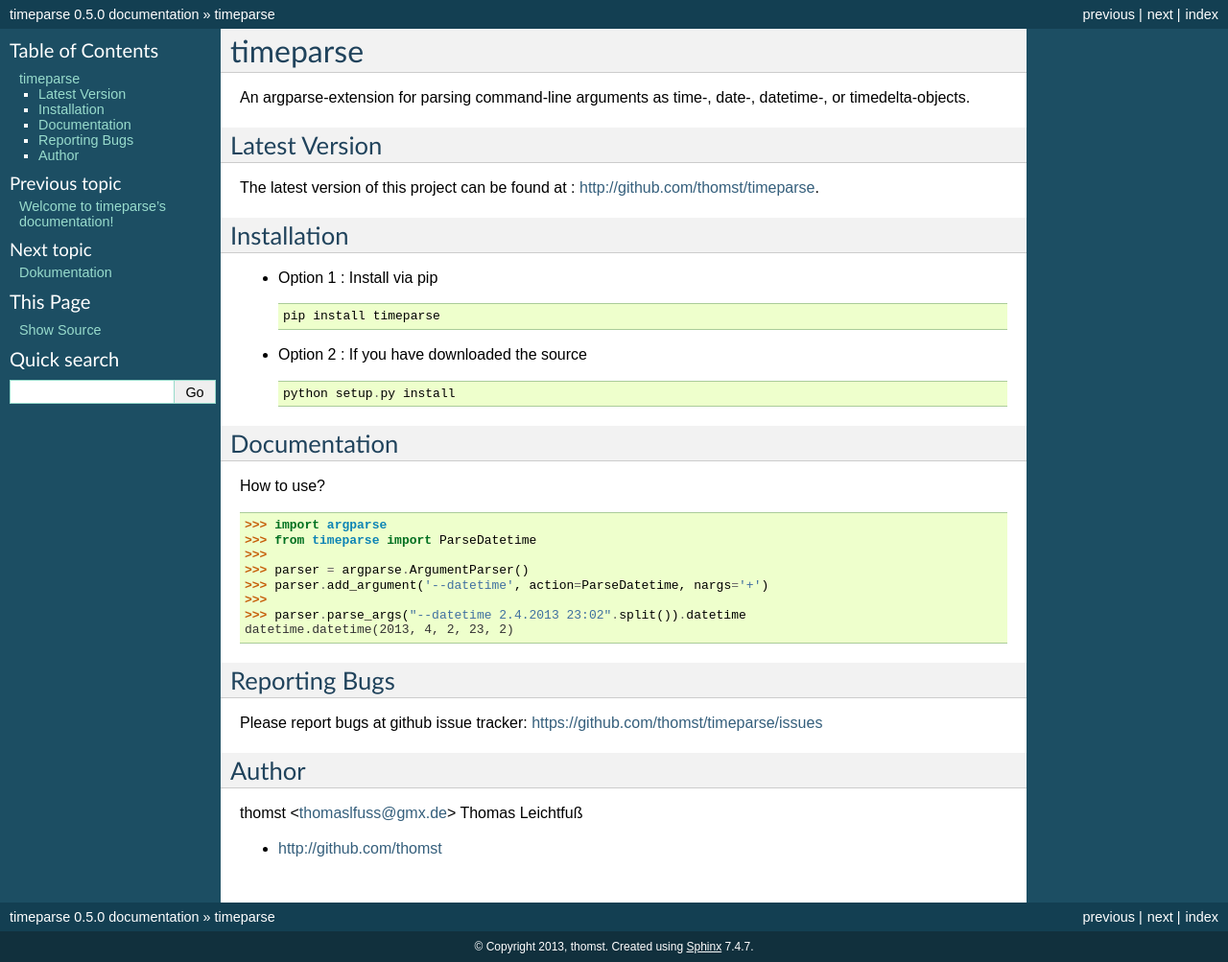
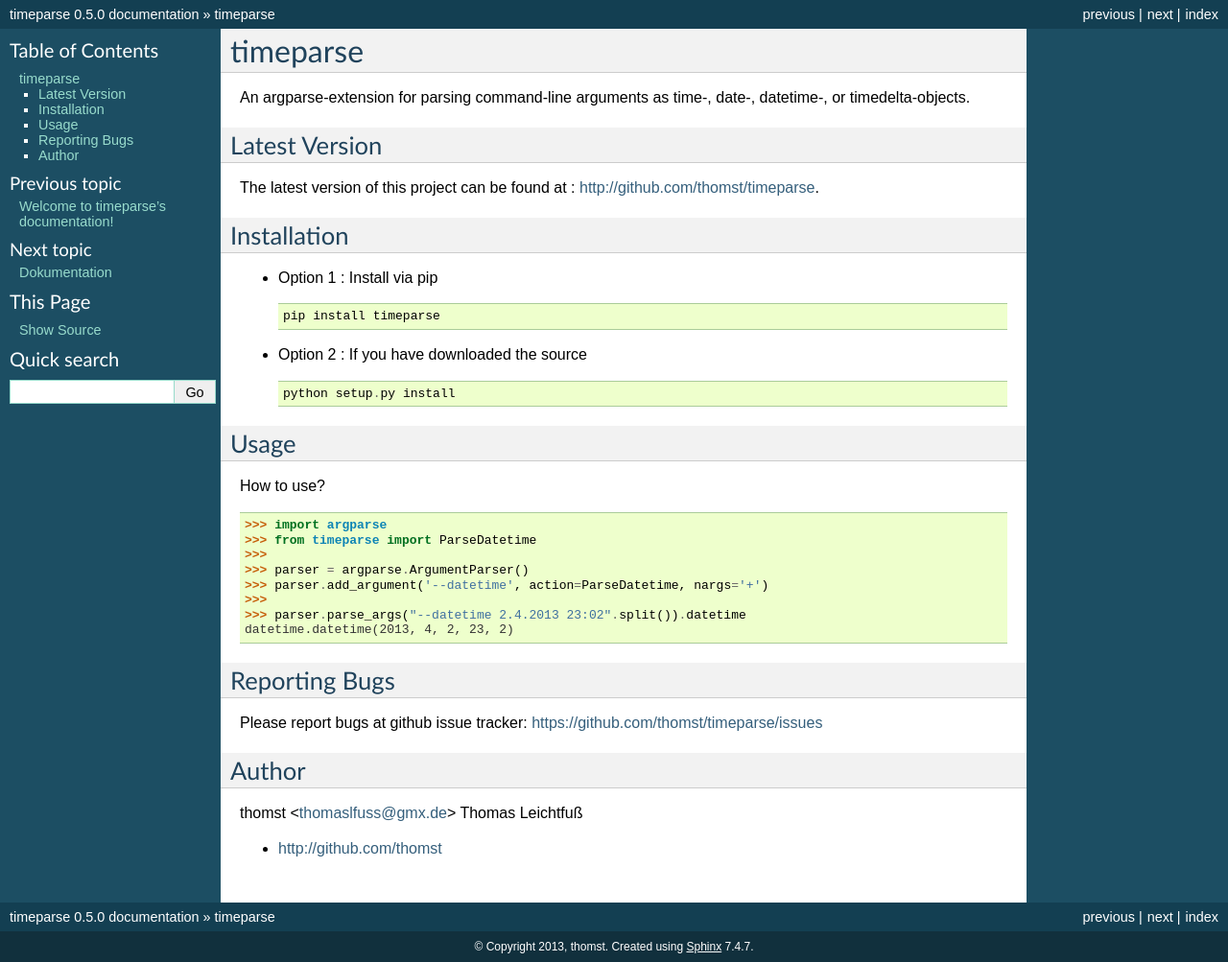
Before and after one commit to thomst/timeparse, a Sphinx documentation site: the page built from docs/readme.rst, in a window 1280 px wide. Shown: the whole page at 96% size. Built offline with Sphinx 7.4.7, drawn with Linux system fonts in a browser that asks for light colours; some of the changed lines change nothing that is shown.

Commit message:
trying to get the docs working with readthedocs.org

```diff
--- a/README.rst
+++ b/README.rst
@@ -20,7 +20,7 @@
     python setup.py install
 
 
-Documentation
+Usage
 -------------
 How to use? ::
 
--- a/docs/conf.py
+++ b/docs/conf.py
@@ -248,3 +248,27 @@
 
 # Example configuration for intersphinx: refer to the Python standard library.
 intersphinx_mapping = {'http://docs.python.org/': None}
+
+import sys
+
+class Mock(object):
+    def __init__(self, *args, **kwargs):
+        pass
+
+    def __call__(self, *args, **kwargs):
+        return Mock()
+
+    @classmethod
+    def __getattr__(cls, name):
+        if name in ('__file__', '__path__'):
+            return '/dev/null'
+        elif name[0] == name[0].upper():
+            mockType = type(name, (), {})
+            mockType.__module__ = __name__
+            return mockType
+        else:
+            return Mock()
+
+MOCK_MODULES = ['timeparser']
+for mod_name in MOCK_MODULES:
+    sys.modules[mod_name] = Mock()
```
